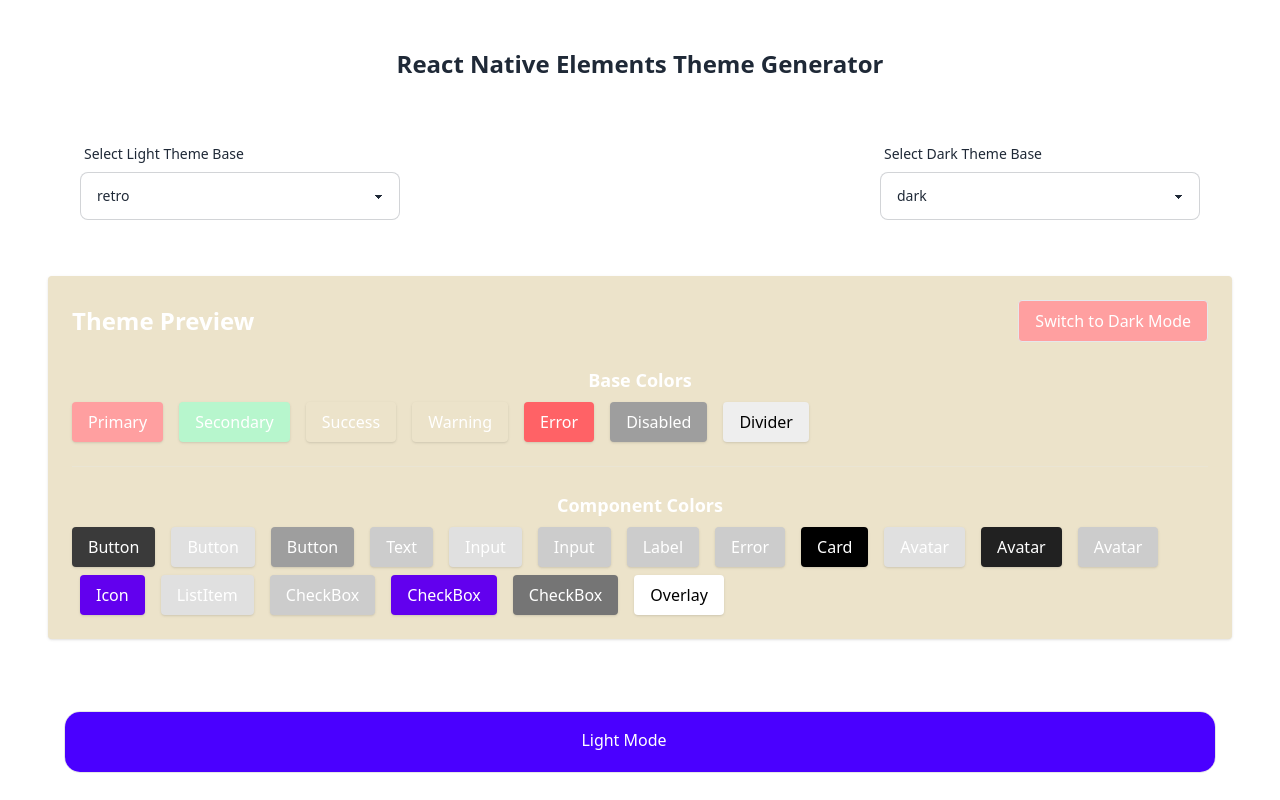
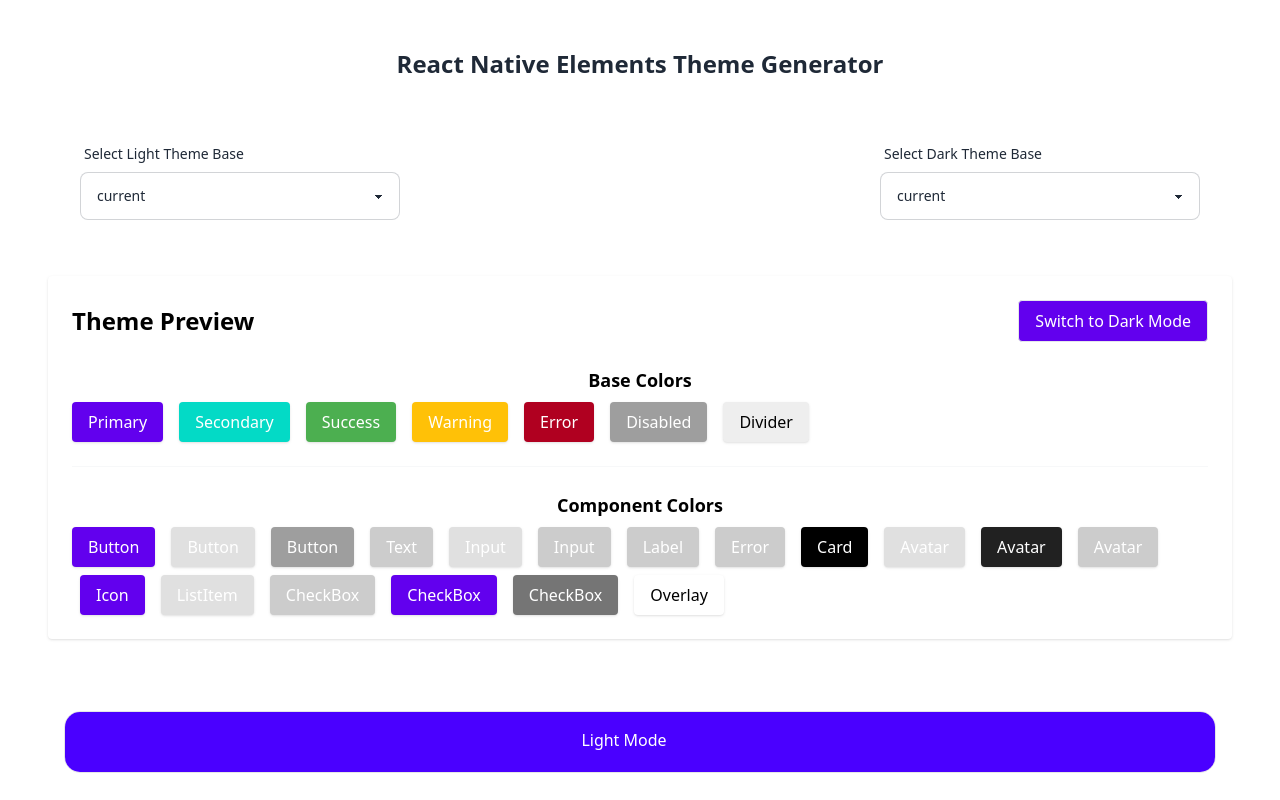
Before and after one commit to synthex2020/tech-bunny-colors, a React (Vite) app: page /themes/react-native-elements in a window 1280 px wide. Shown: the top 800 px of the page. Built offline with nearby package versions, Linux system fonts and the light colour scheme.

Commit message:
fixed order of themes

```diff
--- a/src/assets/themes/dark-mode-themes.json
+++ b/src/assets/themes/dark-mode-themes.json
@@ -1,4 +1,8 @@
 [
+    {
+        "name" : "current",
+        "content" : ""
+    },
     {
         "name": "dark",
         "content": " name: \"black\"; prefersdark: false; color-scheme: \"dark\"; --color-base-100: oklch(0% 0 0); --color-base-200: oklch(19% 0 0);--color-base-300: oklch(22% 0 0);--color-base-content: oklch(87.609% 0 0);--color-primary: oklch(35% 0 0);--color-primary-content: oklch(100% 0 0);--color-secondary: oklch(35% 0 0);--color-secondary-content: oklch(100% 0 0);--color-accent: oklch(35% 0 0);--color-accent-content: oklch(100% 0 0);--color-neutral: oklch(35% 0 0);--color-neutral-content: oklch(100% 0 0);--color-info: oklch(45.201% 0.313 264.052);--color-info-content: oklch(89.04% 0.062 264.052);--color-success: oklch(51.975% 0.176 142.495);--color-success-content: oklch(90.395% 0.035 142.495);--color-warning: oklch(96.798% 0.211 109.769);--color-warning-content: oklch(19.359% 0.042 109.769);--color-error: oklch(62.795% 0.257 29.233);--color-error-content: oklch(12.559% 0.051 29.233);--radius-selector: 0rem;--radius-field: 0rem;--radius-box: 0rem;--size-selector: 0.25rem;--size-field: 0.25rem;--border: 1px;--depth: 0;--noise: 0; "
--- a/src/assets/themes/light-mode-themes.json
+++ b/src/assets/themes/light-mode-themes.json
@@ -1,4 +1,8 @@
 [
+    {
+        "name" : "current",
+        "content" : ""
+    },
     {
         "name": "retro",
         "content": "name: \"retro\"; prefersdark: false; color-scheme: \"light\"; --color-base-100: oklch(91.637% 0.034 90.515); --color-base-200: oklch(88.272% 0.049 91.774); --color-base-300: oklch(84.133% 0.065 90.856); --color-base-content: oklch(41% 0.112 45.904); --color-primary: oklch(80% 0.114 19.571); --color-primary-content: oklch(39% 0.141 25.723); --color-secondary: oklch(92% 0.084 155.995); --color-secondary-content: oklch(44% 0.119 151.328); --color-accent: oklch(68% 0.162 75.834); --color-accent-content: oklch(41% 0.112 45.904); --color-neutral: oklch(44% 0.011 73.639); --color-neutral-content: oklch(86% 0.005 56.366); --color-info: oklch(58% 0.158 241.966); --color-info-content: oklch(96% 0.059 95.617); --color-success: oklch(51% 0.096 186.391); --color-success-content: oklch(96% 0.059 95.617); --color-warning: oklch(64% 0.222 41.116); --color-warning-content: oklch(96% 0.059 95.617); --color-error: oklch(70% 0.191 22.216); --color-error-content: oklch(40% 0.123 38.172); --radius-selector: 0.25rem; --radius-field: 0.25rem; --radius-box: 0.5rem; --size-selector: 0.25rem; --size-field: 0.25rem; --border: 1px; --depth: 0; --noise: 0;"
--- a/src/components/theme_selectors/ReactNativeElementsCustomThemes.tsx
+++ b/src/components/theme_selectors/ReactNativeElementsCustomThemes.tsx
@@ -3,10 +3,8 @@
 import darkThemes from "../../assets/themes/dark-mode-themes.json"
 import { oklch, rgb } from 'culori';
 import { HexColorPicker } from "react-colorful";
-import { Button } from "../ui/button";
 import ThemePreview from "./react-native-elements/buttons-preview";
 import { saveThemesToJson } from "../../logic/theme-handlers";
-import ColorSelector from "./react-native-elements/color-selector";
 // Add this import for color conversion
 // business and fantasy
 
--- a/src/logic/theme-handlers.tsx
+++ b/src/logic/theme-handlers.tsx
@@ -260,9 +260,11 @@
     const applicationTheme =  parseJsonToTheme(selectedTheme);
 
     //  SAVE IN LIGHT MODES
-    lightModeThemes.push(applicationTheme.lightTheme);
+    //lightModeThemes.push(applicationTheme.lightTheme);
+    lightModeThemes[0].content = applicationTheme.lightTheme.content;
     //  SAVE IN DARK MODES
-    darkModeThemes.push(applicationTheme.darkTheme);
+    //darkModeThemes.push(applicationTheme.darkTheme);
+    darkModeThemes[0].content = applicationTheme.darkTheme.content;
 
     return {
         light : lightModeThemes,
```
